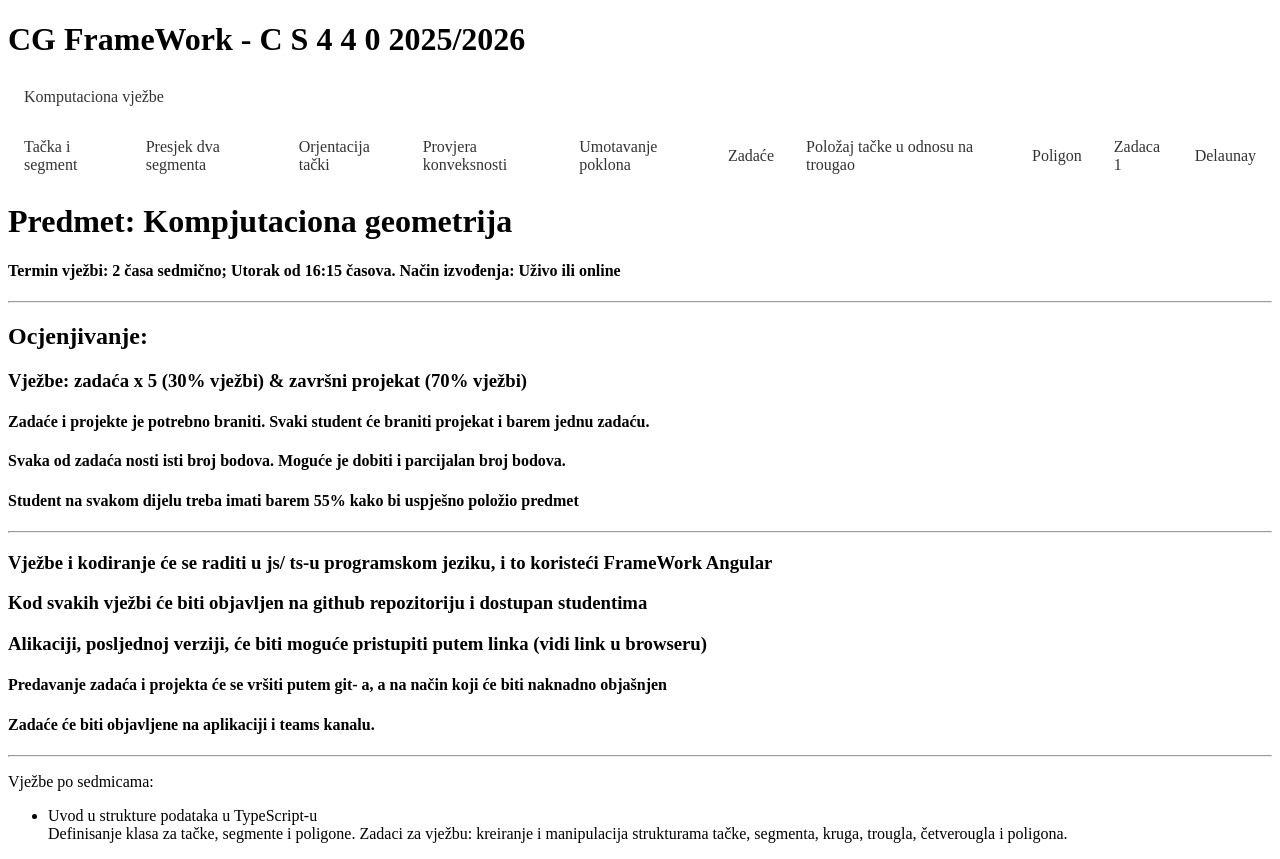
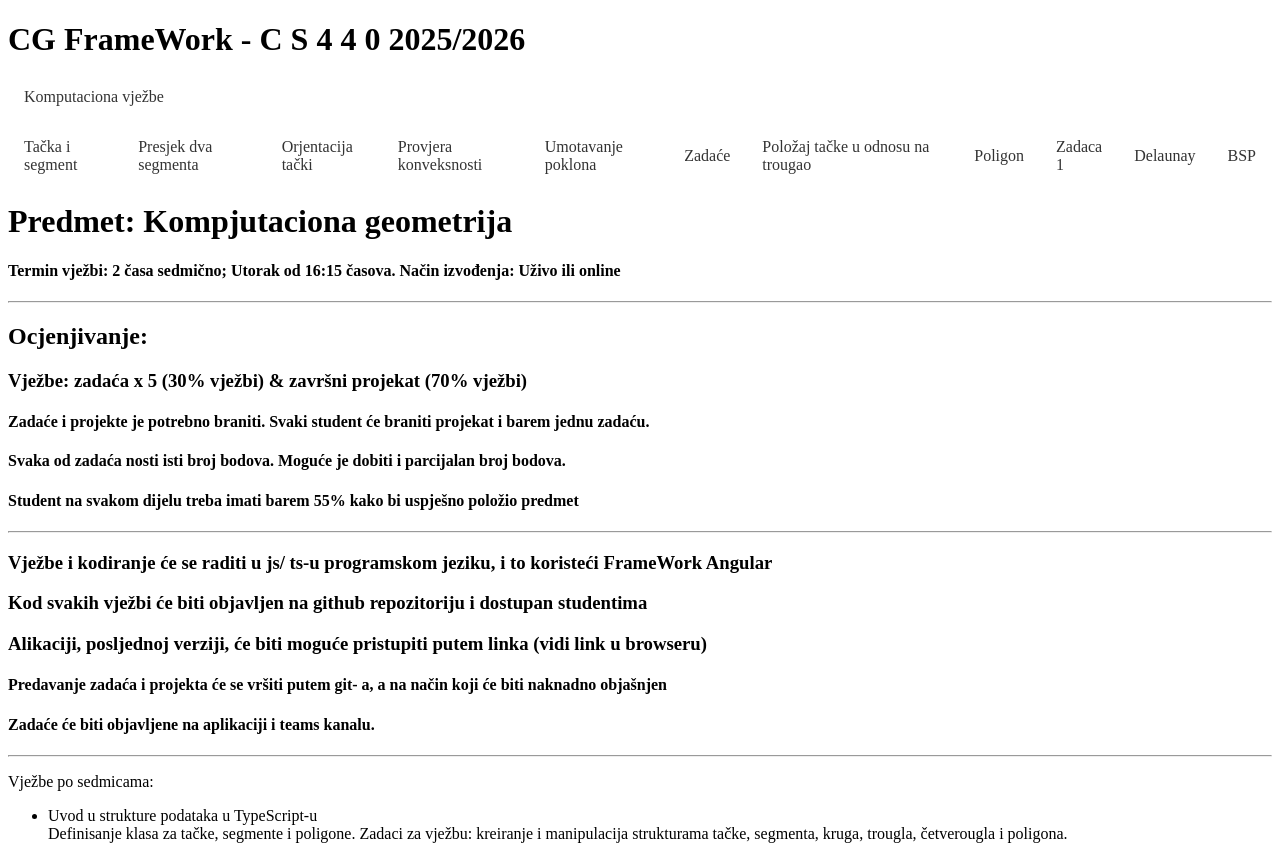
Before and after one commit to VedadDe/CS-440, an Angular app: page / in a window 1280 px wide. Built offline with nearby package versions, Linux system fonts and the light colour scheme.

Commit message:
added bsp full

```diff
--- a/src/app/app-routing.module.ts
+++ b/src/app/app-routing.module.ts
@@ -10,6 +10,8 @@ import { JarvisMarchComponent } from './components/jarvis-march/jarvis-march.com
 import { TriangulationComponent } from './components/triangulation/triangulation.component';
 import {Zadaca1Component} from './components/zadaca1/zadaca1.component'
 import { DelaunayComponent } from './components/delaunay/delaunay.component';
+import { VoronoiDiagramComponent } from './components/voronoi-diagram/voronoi-diagram.component';
+
 
 const routes: Routes = [
 { path: 'point-segment', component: PointSegmentComponent },//
@@ -22,6 +24,7 @@ const routes: Routes = [
 { path: 'polygon', component: TriangulationComponent},//
 { path: 'zadaca1', component: Zadaca1Component},//
 { path: 'delone', component: DelaunayComponent},//
+{ path: 'bsp', component: VoronoiDiagramComponent},//
 ];
 
 @NgModule({
--- a/src/app/app.module.ts
+++ b/src/app/app.module.ts
@@ -15,6 +15,7 @@ import { JarvisMarchComponent } from './components/jarvis-march/jarvis-march.com
 import { TriangulationComponent } from './components/triangulation/triangulation.component';
 import { Zadaca1Component } from './components/zadaca1/zadaca1.component';
 import { DelaunayComponent } from './components/delaunay/delaunay.component';
+import { VoronoiDiagramComponent } from './components/voronoi-diagram/voronoi-diagram.component';
 
 @NgModule({
   declarations: [
@@ -29,7 +30,8 @@ import { DelaunayComponent } from './components/delaunay/delaunay.component';
     JarvisMarchComponent,
     TriangulationComponent,
     Zadaca1Component,
-    DelaunayComponent
+    DelaunayComponent,
+    VoronoiDiagramComponent
   ],
   imports: [
     BrowserModule,
--- a/src/app/header/header.component.html
+++ b/src/app/header/header.component.html
@@ -44,6 +44,9 @@
           <li class="nav-item">
             <a class="nav-link" routerLink="/delone">Delaunay</a>
           </li>
+          <li class="nav-item">
+            <a class="nav-link" routerLink="/bsp">BSP</a>
+          </li>
          </ul>
       </div>
     </nav>
```
